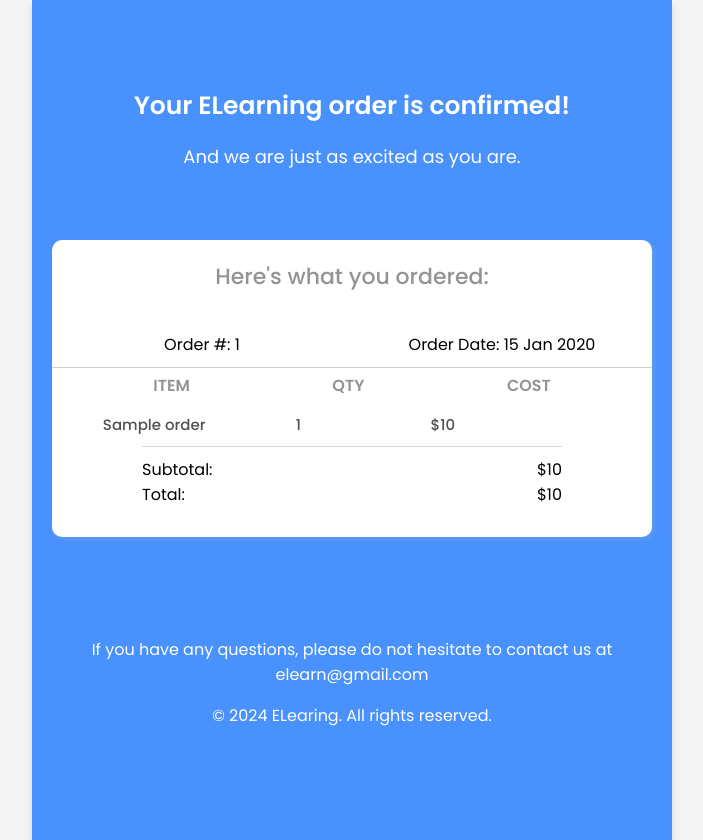
After one commit to DevHassann/ELearn, a Node project: template server/templates/order-confirmation.ejs in a window 1280 px wide. The commit adds this page. Shown: the whole page, without its empty margins (288-991 px from the left). Run offline with Node 20 templates, Linux system fonts and the light colour scheme; the template is opened without the code that fills it: most values are stand-ins (such as "Sample title", 1, 10 or a date in 2020); some libraries are stand-ins or nearby versions.

Commit message:
order api is done

```diff
--- a/server/messages/api.messages.ts
+++ b/server/messages/api.messages.ts
@@ -26,3 +26,5 @@ export const InvalidQuestionIDMessage = "Invalid content ID";
 export const CourseNotFoundMessage = "Course not found";
 
 export const ReviewNotFoundMessage = "Review not found";
+
+export const AlreadyPurchasedMessage = "You have already purchased this course";
--- a/server/models/user.model.ts
+++ b/server/models/user.model.ts
@@ -88,5 +88,5 @@ userSchema.methods.comparePassword = async function (
   return await bcrypt.compare(enteredPassword, this.password);
 };
 
-const userModel: Model<IUser> = mongoose.model("User", userSchema);
-export default userModel;
+const UserModel: Model<IUser> = mongoose.model("User", userSchema);
+export default UserModel;
--- /dev/null
+++ b/server/templates/order-confirmation.ejs
@@ -0,0 +1,216 @@
+<!DOCTYPE html>
+<html lang="en">
+  <head>
+    <meta charset="UTF-8" />
+    <meta name="viewport" content="width=device-width, initial-scale=1.0" />
+    <link rel="preconnect" href="https://fonts.googleapis.com" />
+    <link rel="preconnect" href="https://fonts.gstatic.com" crossorigin />
+    <link
+      href="https://fonts.googleapis.com/css2?family=Poppins:ital,wght@0,100;0,200;0,300;0,400;0,500;0,600;0,700;0,800;0,900;1,100;1,200;1,300;1,400;1,500;1,600;1,700;1,800;1,900&display=swap"
+      rel="stylesheet"
+    />
+    <title>Order Confirmation</title>
+    <style type="text/css">
+      body {
+        font-family: "Poppins", sans-serif;
+        background-color: #f4f4f4;
+        margin: 0;
+        padding: 0;
+      }
+
+      .container {
+        max-width: 600px;
+        height: 100vh;
+        margin: 0 auto;
+        padding: 20px;
+        background-color: #4991fc;
+        box-shadow: 0 4px 8px rgba(0, 0, 0, 0.1);
+        color: #fff;
+      }
+
+      .message-sm {
+        text-align: center;
+        font-size: 18px;
+        margin-bottom: 20px;
+        padding-top: 50px;
+      }
+
+      .message-sm > h1 {
+        text-align: center;
+        font-size: 25px;
+        font-weight: 600;
+      }
+
+      .course-info {
+        margin: auto;
+        padding: 20px 0px;
+        width: 100%;
+        background-color: #fff;
+        border-radius: 10px;
+        margin-bottom: 20px;
+        box-shadow: 2px 2px 2px 2px rgba(206, 197, 197, 0.1);
+        color: #000;
+      }
+
+      .course-info > h4 {
+        color: #0000006c;
+        font-size: 22px;
+        font-family: "Poppins", sans-serif;
+        font-weight: 500;
+        text-align: center;
+        padding: 0 !important;
+        margin-top: 0 !important;
+      }
+
+      .course-name {
+        font-size: 24px;
+        margin-bottom: 10px;
+      }
+
+      .purchase-info {
+        font-size: 16px;
+      }
+
+      .total {
+        font-size: 18px;
+        text-align: right;
+        margin-top: 20px;
+      }
+
+      .footer {
+        text-align: center;
+        margin-top: 100px;
+        color: #fff;
+      }
+
+      .footer > p > a {
+        text-decoration: none;
+        display: inline-block;
+        color: #fff;
+      }
+
+      .flex {
+        display: flex;
+        align-items: center;
+        justify-content: space-between;
+        border-bottom: 1px solid #9999993f;
+      }
+
+      .flex h4 {
+        font-weight: 400;
+        margin-bottom: 5px;
+      }
+
+      .flex.lg {
+        width: 85%;
+        margin: auto;
+        border-bottom: none;
+      }
+
+      .first-td {
+        text-transform: uppercase;
+        color: #0000006c;
+        font-size: 16px;
+        padding: 5px 0px;
+        width: 1%;
+        font-weight: 600 !important;
+      }
+
+      .second-td {
+        font-weight: 500 !important;
+        color: #000000af;
+        font-size: 15px;
+      }
+
+      .title {
+        font-size: 16px !important;
+      }
+
+      table {
+        width: 100%;
+        border-collapse: collapse;
+      }
+
+      td {
+        padding: 10px;
+        text-align: center;
+        width: 28.33%;
+      }
+
+      td.col-2 {
+        width: 100%;
+        text-align: left;
+        padding: 0;
+        margin: 0;
+      }
+
+      .m-auto {
+        width: 100%;
+        margin: auto;
+      }
+
+      .table-row {
+        width: 70%;
+        display: block;
+        margin: auto;
+        padding: 10px 0px;
+      }
+    </style>
+  </head>
+  <body>
+    <div class="container">
+      <div class="message-sm">
+        <h1>Your ELearning order is confirmed!</h1>
+        <p>And we are just as excited as you are.</p>
+      </div>
+      <br />
+      <br />
+      <div class="course-info">
+        <h4>Here's what you ordered:</h4>
+        <table style="border-bottom: 1px solid #0000002f">
+          <tr>
+            <td>Order #: <%= order._id %></td>
+            <td>Order Date: <%= order.date %></td>
+          </tr>
+        </table>
+
+        <table style="width: 90%; margin: auto; display: block">
+          <tr>
+            <td class="first-td">Item</td>
+            <td class="first-td">Qty</td>
+            <td class="first-td">Cost</td>
+          </tr>
+        </table>
+
+        <table style="width: 90%; margin: auto; display: block">
+          <tr>
+            <td class="second-td"><%= order.name %></td>
+            <td class="second-td">1</td>
+            <td class="second-td">$<%= order.price %></td>
+          </tr>
+        </table>
+
+        <table class="table-row" style="border-top: 1px solid #00000029">
+          <tr>
+            <td class="col-2">Subtotal:</td>
+            <td class="col-2">$<%= order.price %></td>
+          </tr>
+        </table>
+
+        <table class="table-row" style="margin-top: -20px">
+          <tr>
+            <td class="col-2">Total:</td>
+            <td class="col-2">$<%= order.price %></td>
+          </tr>
+        </table>
+      </div>
+      <div class="footer">
+        <p>
+          If you have any questions, please do not hesitate to contact us at
+          <a href="mailto:elearn@gmail.com">elearn@gmail.com</a>
+        </p>
+        <p>&copy; 2024 ELearing. All rights reserved.</p>
+      </div>
+    </div>
+  </body>
+</html>
```
Also changed, not shown: server/app.ts (+5 -5 lines), server/controllers/course.controller.ts (+7 -7 lines), server/controllers/order.controller.ts (added, +94 -0 lines), server/controllers/user.controller.ts (+23 -23 lines), server/routes/order.routes.ts (added, +11 -0 lines), server/services/order.service.ts (added, +15 -0 lines), server/templates/activation-mail.ejs (+6 -2 lines), server/templates/question-reply.ejs (+6 -2 lines), server/routes/course.routes.ts (renamed from server/routes/course.route.ts), server/routes/other.routes.ts (renamed from server/routes/others.route.ts), server/routes/user.routes.ts (renamed from server/routes/user.route.ts).
